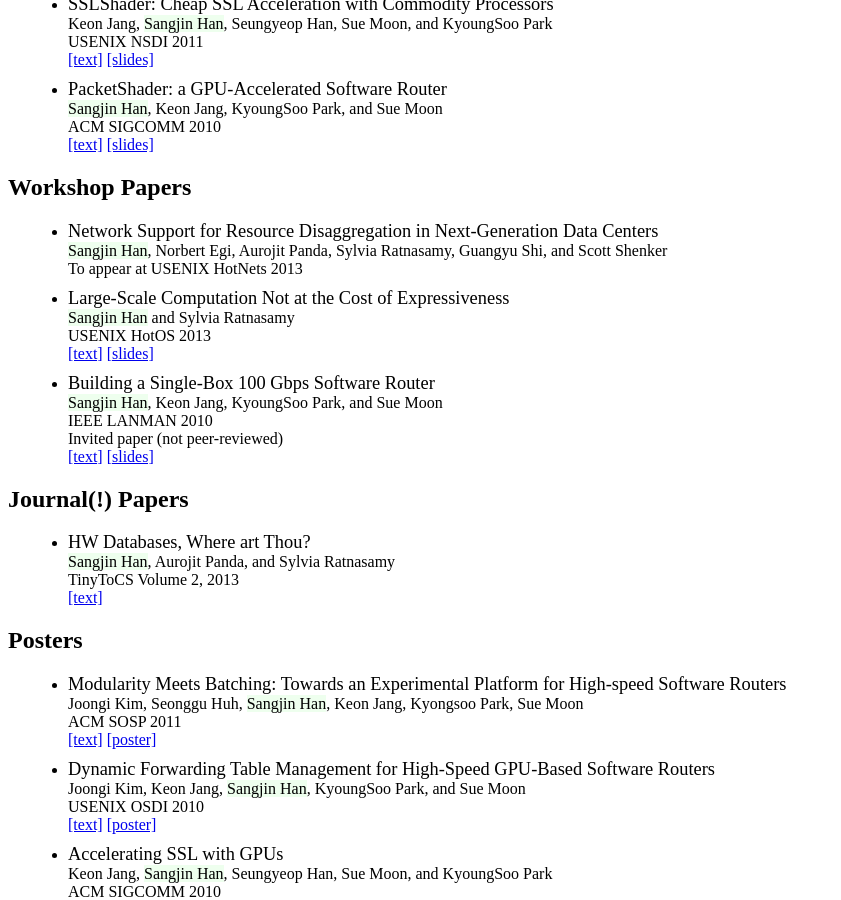
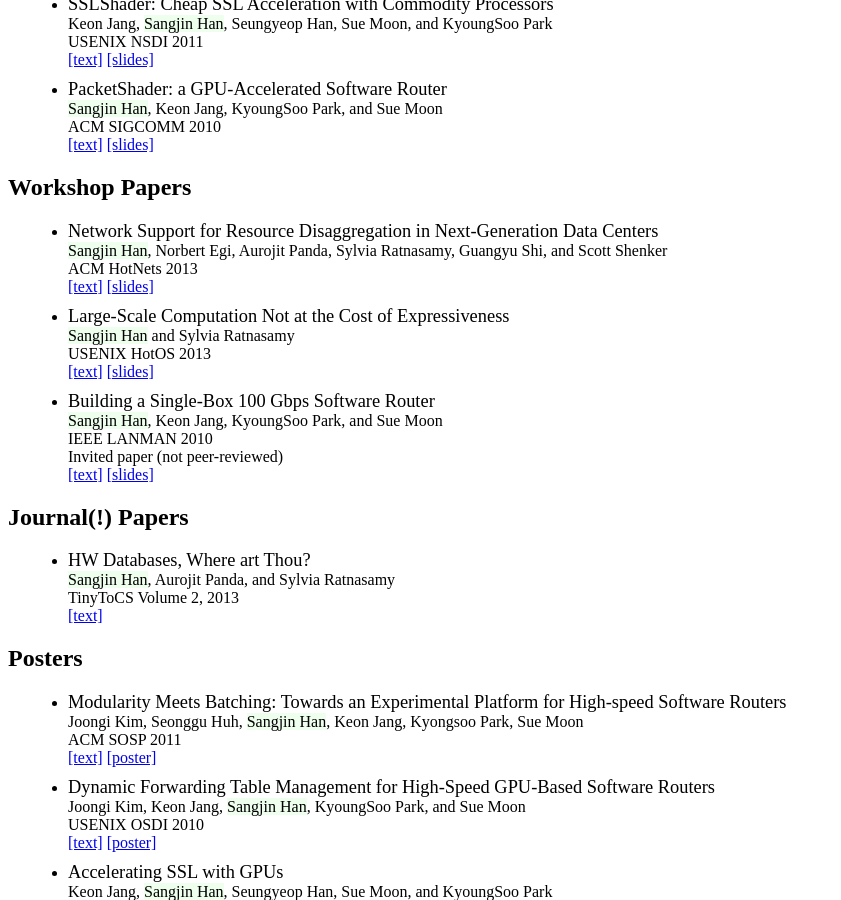
Before and after one commit to sangjinhan/homepage, a Jekyll site: the page built from publications.html, in a window 1280 px wide and 900 px high, scrolled down 326 px. Shown: the whole window, without its empty margins (0-841 px from the left). Built offline with Jekyll 4.4.1, drawn with Linux system fonts in a browser that asks for light colours.

Commit message:
HotNets paper added

```diff
--- a/publications.html
+++ b/publications.html
@@ -67,7 +67,9 @@
       Network Support for Resource Disaggregation in Next-Generation Data Centers<br>
     </span>
     <span class="me">Sangjin Han</span>, Norbert Egi, Aurojit Panda, Sylvia Ratnasamy, Guangyu Shi, and Scott Shenker<br>
-    To appear at USENIX HotNets 2013<br>
+    ACM HotNets 2013<br>
+    <a href="static/pub/hotnets2013_ddc.pdf">[text]</a>
+    <a href="static/pub/hotnets2013_ddc_slides.pdf">[slides]</a>
     <!-- 26 out of 110 (23.6%) -->
   </li>
   <li class="paper">
```
Also changed, not shown: 2 other files.
